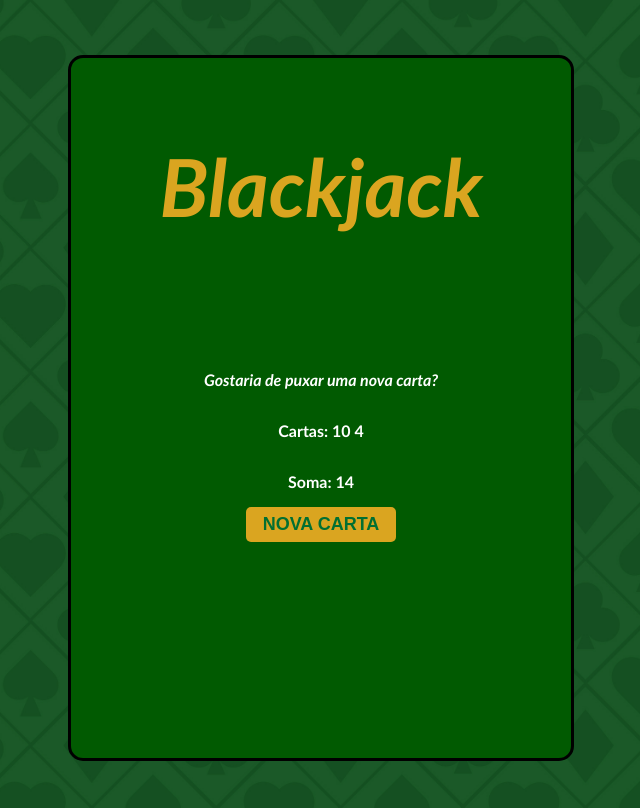
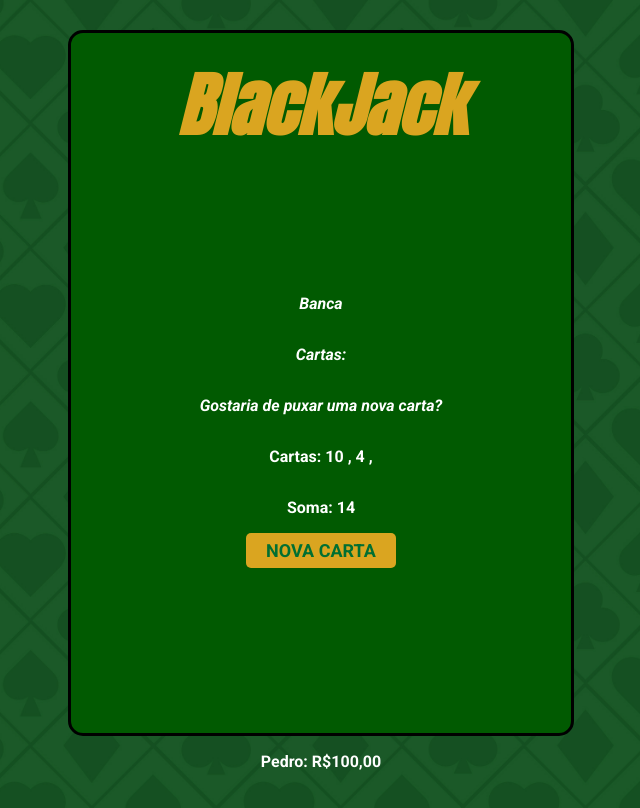
Before and after one commit to pedrogrca/blackjack-game, a plain HTML site: page index.html in a window 1280 px wide. Both pictures are taken after a click on the button "INICIAR JOGO". Shown: the whole page, without its empty margins (319-959 px from the left). Drawn offline with Linux system fonts and the light colour scheme; a web font is replaced by a local one.

Commit message:
Added music and enhanced styling

```diff
--- a/index.html
+++ b/index.html
@@ -9,8 +9,16 @@
 </head>
 <body>
 
+    <audio id="playMusic" src="Balatro - Complete Original Soundtrack (Official).mp3"></audio>
+
+
 <div class="game">
-    <h1>Blackjack</h1>
+        <h1>BlackJack</h1>
+
+    <div class="computer">
+        <p id="dealer">Banca</p>
+        <p id="dealerCards">Cartas: </p>
+    </div>
     <div class="text">
         <p id="message-el">Gostaria de jogar uma rodada?</p>
         <p id="cards-el"></p>
@@ -25,6 +33,14 @@
 
 </div>
 
+    <div class="player">
+        <p>Pedro: R$100,00</p>
+        <p></p>
+
+    </div>
+
+
+
     <script src="index.js"></script>
 </body>
 </html>
--- a/index.js
+++ b/index.js
@@ -11,21 +11,30 @@ let newCardButton = document.getElementById("newCard");
 let startGameButton = document.getElementById("startGame");
 let newGameMessage = document.getElementById("newGameMessage");
 let newGameButton = document.getElementById("newGameButton");
+let dealer = document.getElementById("dealer");
+let dealerCards = document.getElementById("dealerCards");
+
 
 
 window.onload = newCardButton.style.display = "none";
 window.onload = newGameButton.style.display = "none";
+window.onload = dealer.style.display = "none";
+window.onload = dealerCards.style.display = "none";
+
 
 
 function startGame() {
     isAlive = true;
     hasBlackJack = false;
+    dealer.style.display = "inline";
+    dealerCards.style.display = "inline";
     let firstCard = getRandomCard();
     let secondCard = getRandomCard();
     cards = [firstCard, secondCard];
     sum = firstCard + secondCard;
     startGameButton.style.display = "none";
     renderGame();
+    playMusic();
 }
 
 function renderGame() {
@@ -35,7 +44,7 @@ function renderGame() {
 
 
     for(i = 0; i < cards.length; i++){
-        cardsEl.textContent += cards[i] + " "
+        cardsEl.textContent += cards[i] + " , "
     }
 
     sumEl.textContent = "Soma: " + sum;
@@ -68,6 +77,10 @@ function playAgain() {
     startGame();
 }
 
+function playMusic() {
+    const audio = document.getElementById("playMusic")
+    audio.play();
+}
 
 function getRandomCard(){
     let randomNumber = Math.floor(Math.random() * 13) + 1
@@ -84,7 +97,6 @@ function getRandomCard(){
 }
 
 
-
 function newCard() {
     if (isAlive === true && hasBlackJack === false){
     let card = getRandomCard();
--- a/style.css
+++ b/style.css
@@ -1,3 +1,4 @@
+@import url('https://fonts.googleapis.com/css2?family=Anton&family=Birthstone&family=Bungee+Tint&family=Kanit:ital,wght@0,100;0,200;0,300;0,400;0,500;0,600;0,700;0,800;0,900;1,100;1,200;1,300;1,400;1,500;1,600;1,700;1,800;1,900&family=Roboto:ital,wght@0,100..900;1,100..900&display=swap');
 
 body {
     font-family: 'Trebuchet MS', 'Lucida Sans Unicode', 'Lucida Grande', 'Lucida Sans', Arial, sans-serif;
@@ -10,11 +11,15 @@ body {
     height: 100vh;
 }
 
+* {
+    font-family: "Roboto", sans-serif;
+}
 h1 {
     color: #daa520;
     font-style: italic;
-    font-size: 80px;
+    font-size: 70px;
     margin-bottom: 120px;
+    font-family: "Anton", sans-serif;
 }
 
 .game {
@@ -27,8 +32,6 @@ h1 {
     background-color: #015a01;
     border: solid;
     border-radius: 15px;
-
-
 }
 
  button {
@@ -61,3 +64,17 @@ p {
     justify-content: center;
     margin-bottom: 150px;
 }
+
+
+.computer {
+    display: flex;
+    flex-direction: column;
+    align-items: center;
+    justify-content: center;
+}
+
+#dealer, #dealerCards {
+    font-style: italic;
+    font-weight: bold;
+    color: white;
+}
```
Also changed, not shown: 1 other file. Lines whose indentation alone changed are shown as unchanged.
